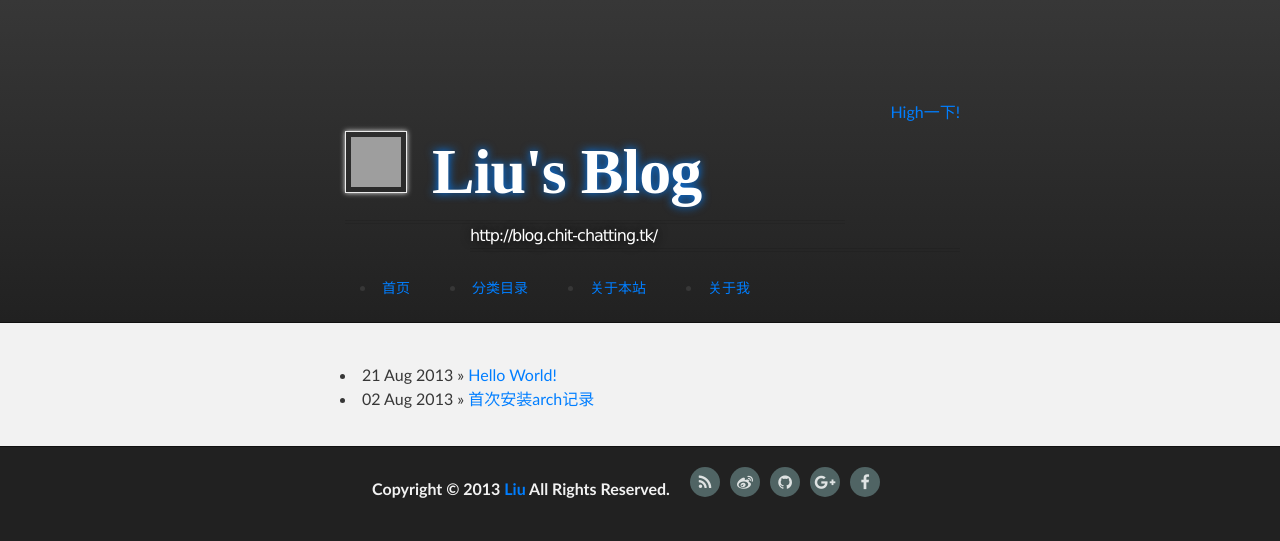
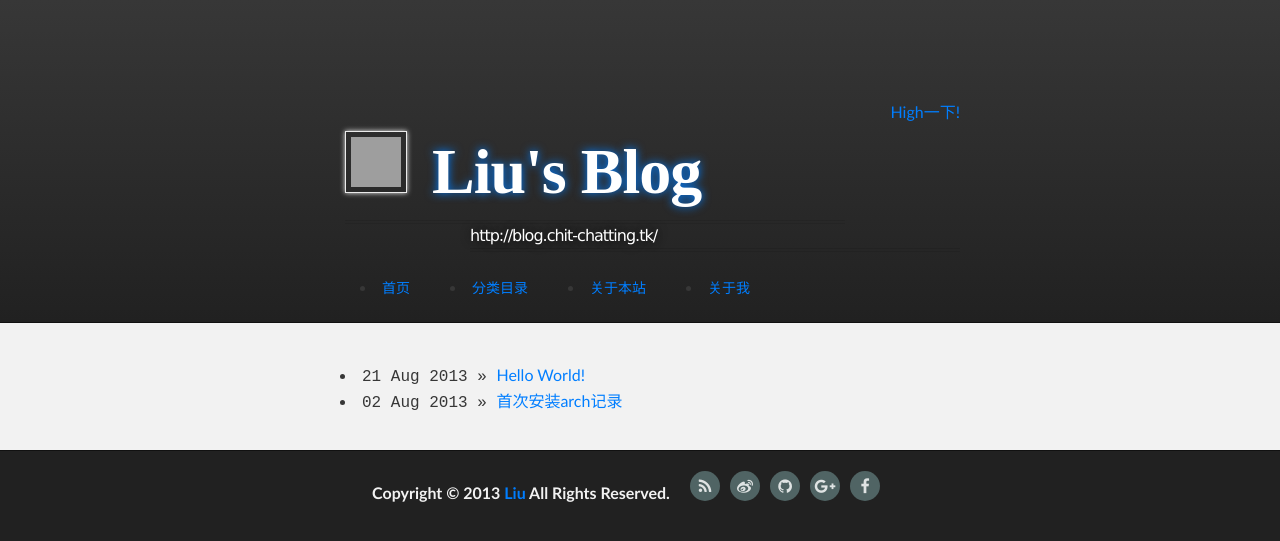
Before and after one commit to laurence6/blog, a Jekyll site: the page built from index.html, in a window 1280 px wide. Shown: the top 541 px of the page. Built offline with Jekyll 4.4.1, drawn with Linux system fonts in a browser that asks for light colours; nearby versions of some CDN libraries; some web fonts are replaced; the list of posts is cut into pages by our own code; grey boxes are pictures that could not be loaded.

Commit message:
update font style of the articles' date in the index

```diff
--- a/index.html
+++ b/index.html
@@ -5,7 +5,7 @@ layout: default
 
 	{% for post in paginator.posts %}
 
-	<li>{{ post.date | date_to_string }} » <a href="{{ site.baseurl }}{{ post.url }}">{{ post.title }}</a></li>
+	<li><span style="font-family:monospace">{{ post.date | date_to_string }} » </span><a href="{{ site.baseurl }}{{ post.url }}">{{ post.title }}</a></li>
 
 	{% endfor %}
 
```
